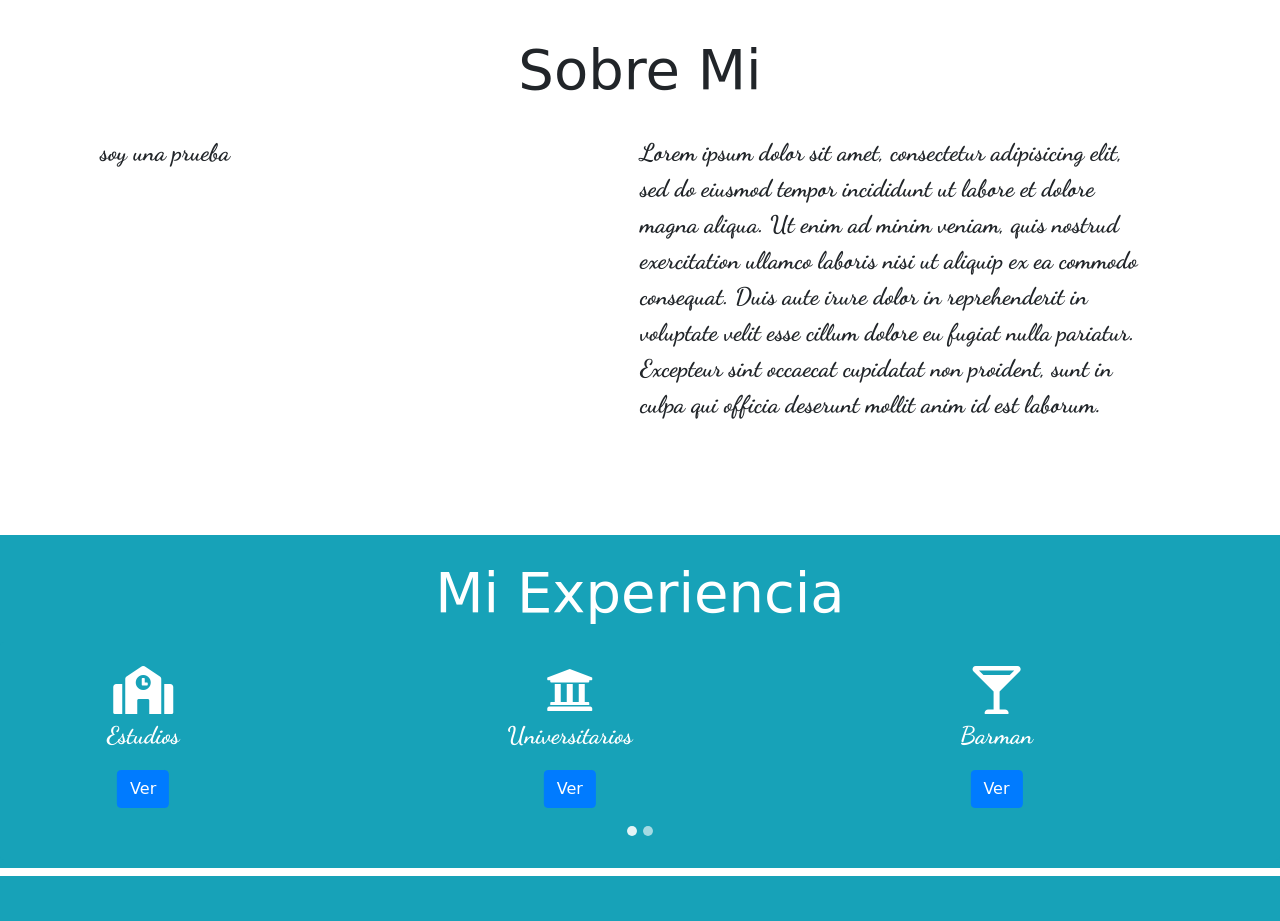
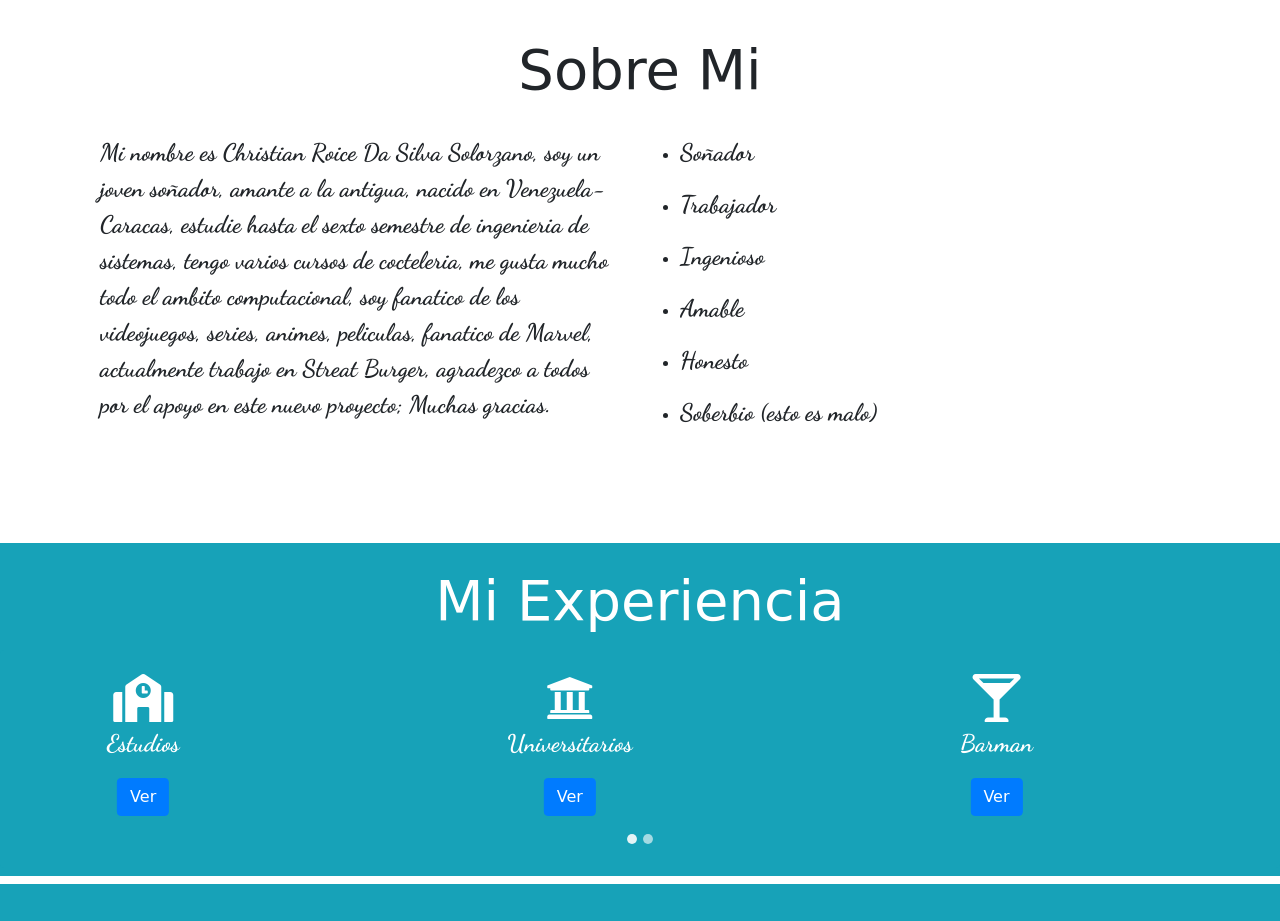
Before and after one commit to ForEverRoice/Prueba, a plain HTML site: page index.html in a window 1280 px wide. Shown: the part 1100-2021 px from the top of the page. Drawn offline with nearby package versions, Linux system fonts and the light colour scheme; a script that the page names is missing; a web font is replaced by a local one.

Commit message:
Prueba 1.0

```diff
--- a/index.html
+++ b/index.html
@@ -72,9 +72,20 @@
         <h3 class="container text-center my-3 p-3">Sobre Mi</h3>
 
       <div class="row container">
-        <p class="container col-6"> soy una prueba</p>
+        <p class="container col-6">Mi nombre es Christian Roice Da Silva Solorzano, soy un joven soñador, amante a la antigua, nacido en Venezuela-Caracas, estudie hasta el sexto semestre de ingenieria de sistemas, tengo varios cursos de cocteleria, me gusta mucho todo el ambito computacional, soy fanatico de los videojuegos, series, animes, peliculas, fanatico de Marvel, actualmente trabajo en Streat Burger, agradezco a todos por el apoyo en este nuevo proyecto; Muchas gracias.</p>
 
-        <p class="container col-6">Lorem ipsum dolor sit amet, consectetur adipisicing elit, sed do eiusmod tempor incididunt ut labore et dolore magna aliqua. Ut enim ad minim veniam, quis nostrud exercitation ullamco laboris nisi ut aliquip ex ea commodo consequat. Duis aute irure dolor in reprehenderit in voluptate velit esse cillum dolore eu fugiat nulla pariatur. Excepteur sint occaecat cupidatat non proident, sunt in culpa qui officia deserunt mollit anim id est laborum.</p>
+        <div class="container col-6">
+
+          <ul>
+            <li><p>Soñador</p></li>
+            <li><p>Trabajador</p></li>
+            <li><p>Ingenioso</p></li>
+            <li><p>Amable</p></li>
+            <li><p>Honesto</p></li>
+            <li><p>Soberbio (esto es malo)</p></li>
+          </ul>
+
+        </div>
 
       </div>
 
```
